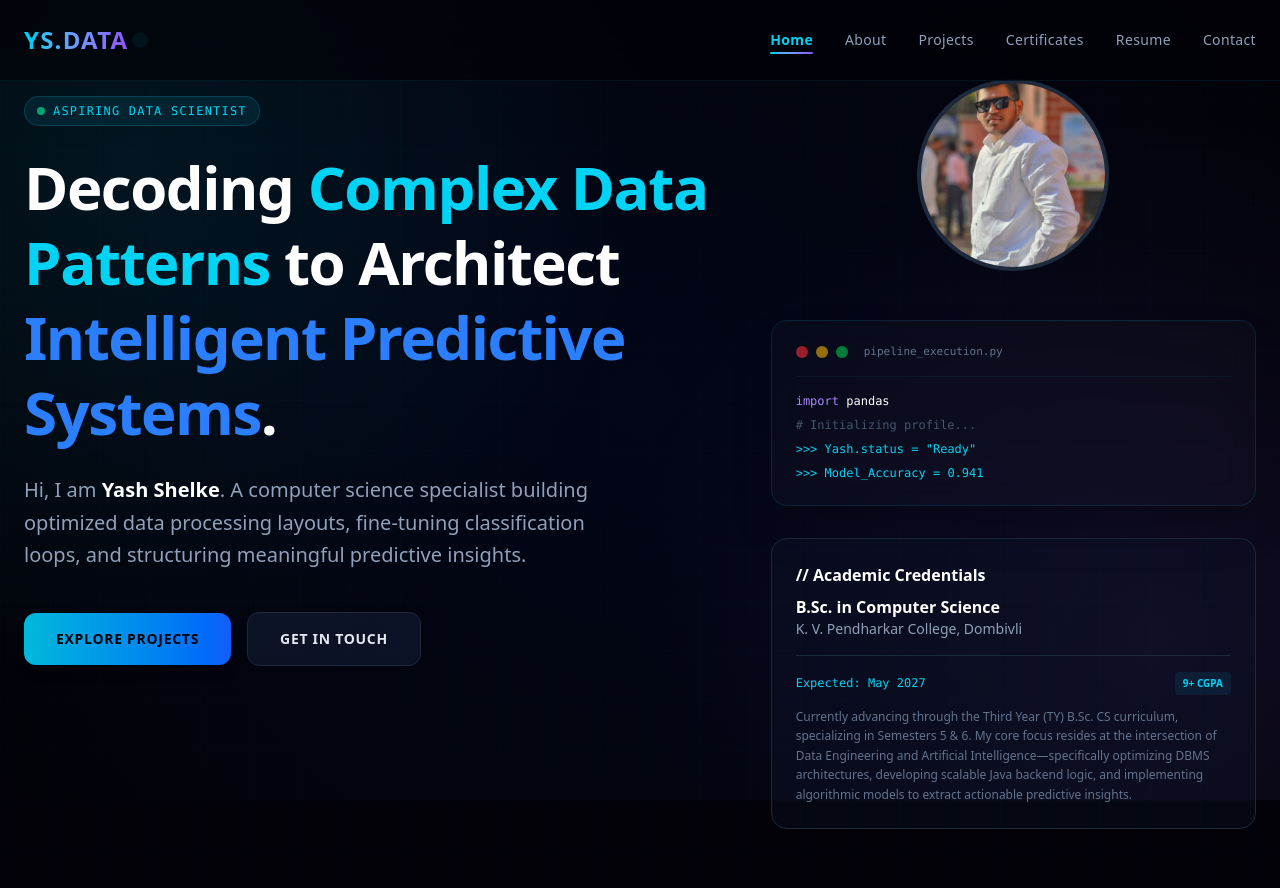
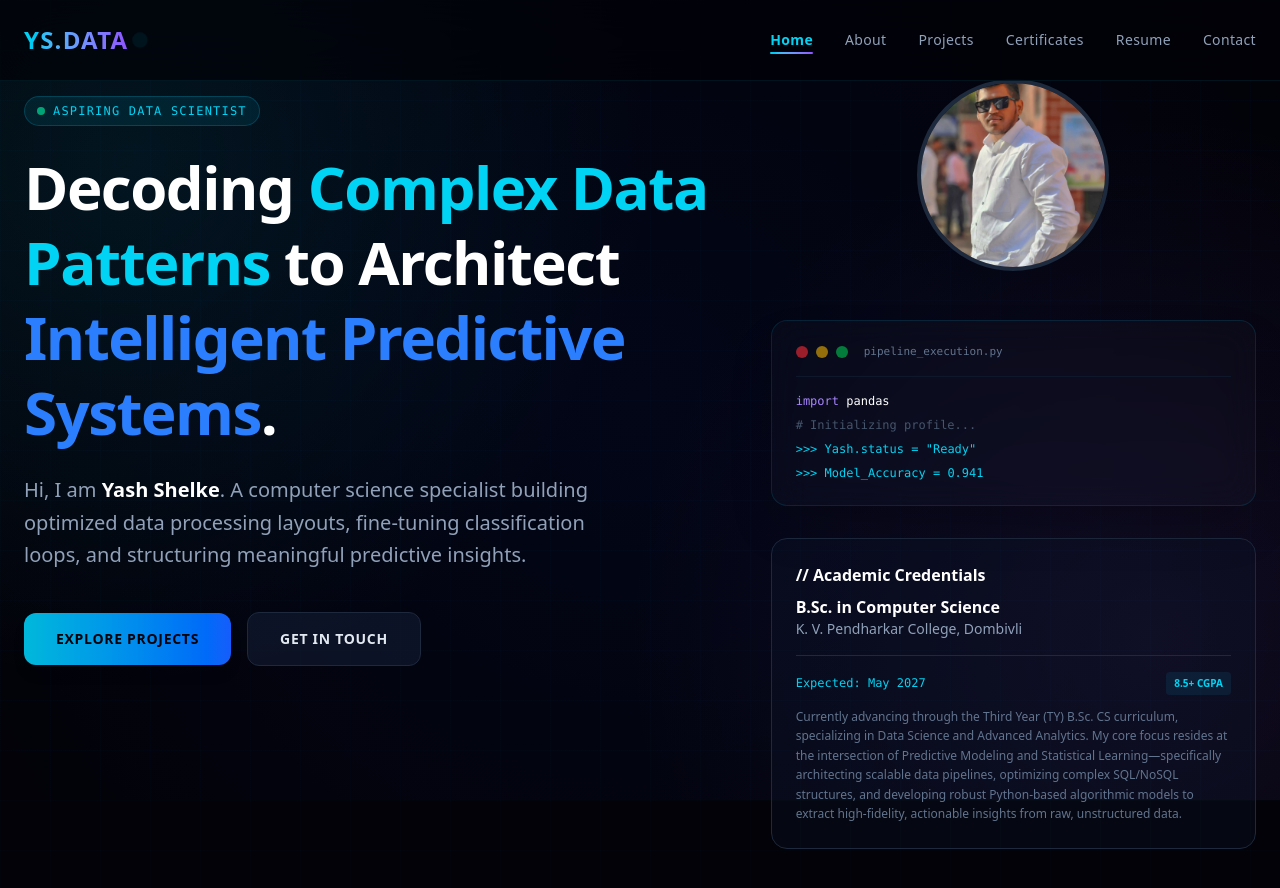
Before and after one commit to yashshelke9129-droid/yash-data-science-portfolio, a Next.js app: page / in a window 1280 px wide. Shown: the top 888 px of the page. Built offline with nearby package versions, Linux system fonts and the light colour scheme.

Commit message:
Update profile bio and fix animations

```diff
--- a/src/app/page.js
+++ b/src/app/page.js
@@ -98,10 +98,10 @@ export default function Home() {
               <p className="text-slate-400 text-sm">K. V. Pendharkar College, Dombivli</p>
               <div className="flex justify-between items-center mt-4 pt-4 border-t border-slate-800">
                 <span className="text-cyan-400 font-mono text-xs">Expected: May 2027</span>
-                <span className="bg-cyan-500/10 text-cyan-400 px-2 py-1 rounded text-[10px] font-bold">9+ CGPA</span>
+                <span className="bg-cyan-500/10 text-cyan-400 px-2 py-1 rounded text-[10px] font-bold">8.5+ CGPA</span>
               </div>
               <p className="text-slate-500 text-xs mt-3 leading-relaxed">
-                Currently advancing through the Third Year (TY) B.Sc. CS curriculum, specializing in Semesters 5 & 6. My core focus resides at the intersection of Data Engineering and Artificial Intelligence—specifically optimizing DBMS architectures, developing scalable Java backend logic, and implementing algorithmic models to extract actionable predictive insights.
+               Currently advancing through the Third Year (TY) B.Sc. CS curriculum, specializing in Data Science and Advanced Analytics. My core focus resides at the intersection of Predictive Modeling and Statistical Learning—specifically architecting scalable data pipelines, optimizing complex SQL/NoSQL structures, and developing robust Python-based algorithmic models to extract high-fidelity, actionable insights from raw, unstructured data.
               </p>
             </motion.div>
           </div>
```
